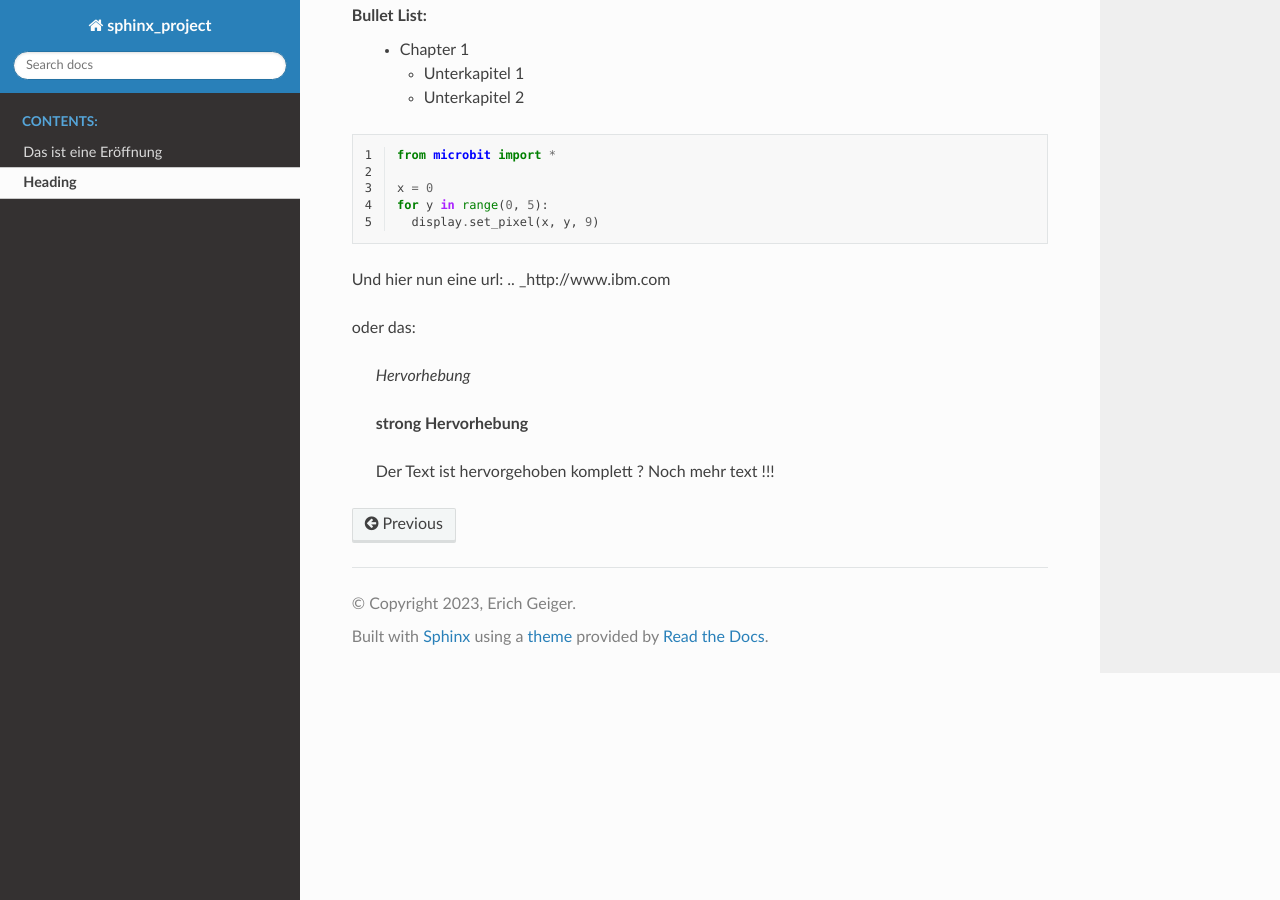
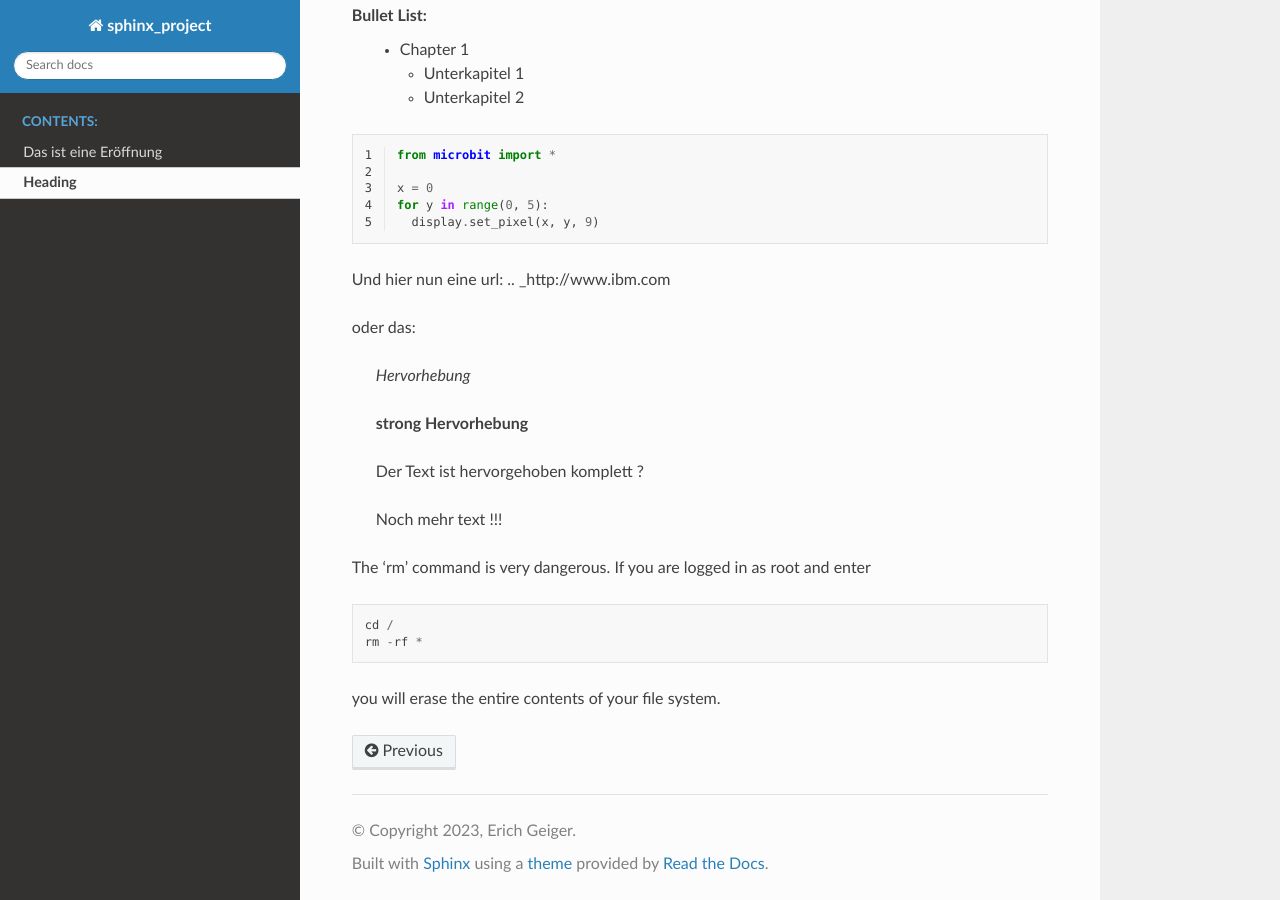
Before and after one commit to ergg/sphinx_project, a Sphinx documentation site: the page built from docs/my_text.rst, in a window 1280 px wide and 900 px high, scrolled down 632 px. Built offline with Sphinx 7.4.7 and the Read the Docs theme 2.0.0, drawn with Linux system fonts in a browser that asks for light colours.

Commit message:
adding compund example

```diff
--- a/docs/my_text.rst
+++ b/docs/my_text.rst
@@ -50,6 +50,17 @@ oder das:
 .. highlights::
 
         Der Text ist hervorgehoben komplett ?
+
         Noch mehr text !!!
 
 .. _reStructuredText: https://docutils.sourceforge.io/rst.html
+
+.. compound::
+
+   The 'rm' command is very dangerous.  If you are logged
+   in as root and enter ::
+
+       cd /
+       rm -rf *
+
+   you will erase the entire contents of your file system.
```
